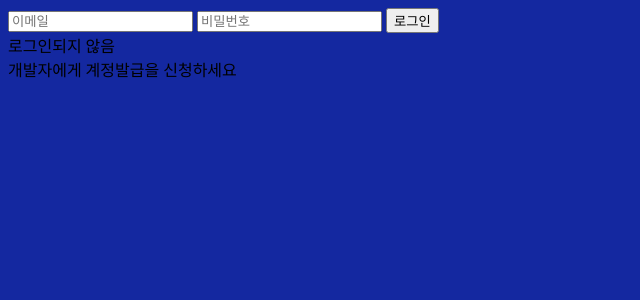
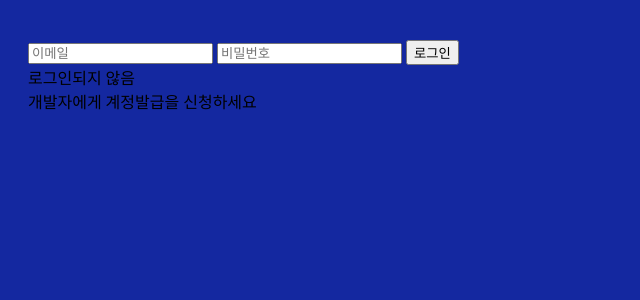
Before and after one commit to nyeohijyul/eotlqhem, a SvelteKit app: page / in a window 1280 px wide. Shown: the top 300 px of the page, without its empty margins (0-640 px from the left). Built offline with nearby package versions, Linux system fonts and the light colour scheme.

Commit message:
ui 수정

```diff
--- a/src/routes/+page.svelte
+++ b/src/routes/+page.svelte
@@ -16,7 +16,6 @@
     let currentAuth;
     let uid;
 
-    let needlogin = true;
     let trueAuth = false;
 
     let email = '';
@@ -27,7 +26,6 @@
         try {
             await signInWithEmailAndPassword(auth, email, password);
             trueAuth = true;
-            needlogin = false;
             currentAuth = getAuth();
             uid = currentAuth.currentUser.uid;
         } catch (e) {
@@ -41,7 +39,6 @@
             await signOut(auth);
             trueAuth = false;
             dispatch("logout")
-            needlogin = true;
             currentAuth = '';
             uid = '';
 
@@ -55,29 +52,28 @@
 </script>
 
 {#if trueAuth}
-<div id="container">
 <Inprogress />
 <Queue />
 <Add />
 <Logout on:logout={logout} />
-</div>
 {:else}
-{#if needlogin}
+<div id="container">
     <div id="Loginpage">
         <input type="email" bind:value={email} placeholder="이메일" />
         <input type="password" bind:value={password} placeholder="비밀번호" />
         <button on:click={login}>로그인</button>
     </div>
-{/if}
     <div id="NotanAuth">
         로그인되지 않음<br>
         개발자에게 계정발급을 신청하세요
     </div>
+</div>
+
 {/if}
 
 <style>
     #container {
-        margin: 0;
-        padding: 0;
+        margin-top: 20px;
+        padding: 20px;
     }
 </style>
```
Lines whose indentation alone changed are shown as unchanged.
